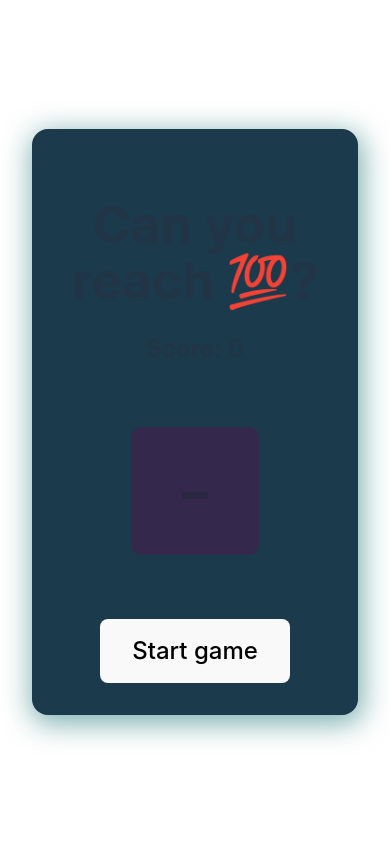
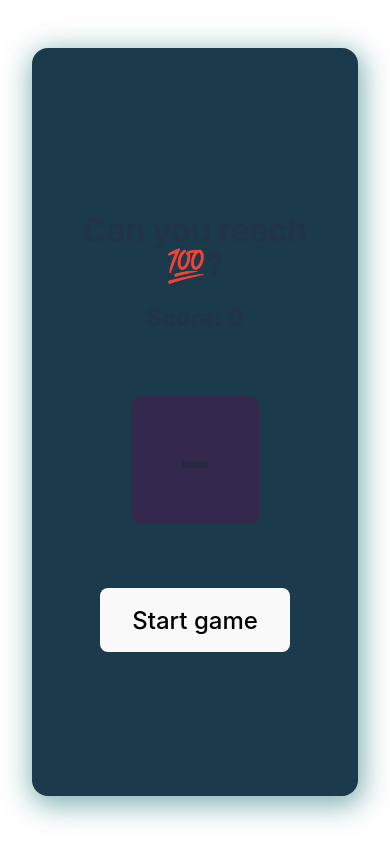
Before and after one commit to abarisic1509/can-you-reach-100, a React (Vite) app: page / in a window 390 px wide. Built offline with nearby package versions, Linux system fonts and the light colour scheme.

Commit message:
minor style fixes

```diff
--- a/src/App.jsx
+++ b/src/App.jsx
@@ -10,18 +10,6 @@ function App() {
 	const [isCowVisible, setIsCowVisible] = useState(false);
 	const [score, setScore] = useState(0);
 	const [remainingTime, setRemainingTime] = useState(15); // 15 seconds
-
-	//set timeout for showing cow when game is started and trigger countdown
-	// useEffect(() => {
-	// 	//random time will generate time between 1-5 seconds
-	// 	const randomTime = Math.floor(Math.random() * (5000 - 4000 + 1)) + 1000;
-	// 	if (isGameStarted && score > 10 && remainingTime > 0 && !isGameOver) {
-	// 		const timeout = setTimeout(() => {
-	// 			showCow();
-	// 		}, randomTime);
-	// 		return () => clearTimeout(timeout);
-	// 	}
-	// }, [isGameStarted, remainingTime, score]);
 
 	//trigger countdown
 	useEffect(() => {
@@ -36,7 +24,7 @@ function App() {
 		}
 	}, [isGameStarted, remainingTime, isGameOver]);
 
-	//check teh score and remaining time every time each change and set game over accordingly
+	//check the score and remaining time every time each change and set game over accordingly
 	useEffect(() => {
 		if (score >= 100) {
 			setIsGameOver(true);
@@ -100,7 +88,7 @@ function App() {
 				<header className="game-header">
 					<h1>
 						{isGameOver && isGameWon
-							? "Congratulations, you won 🥳"
+							? "Hooray, you won 🥳"
 							: isGameOver && !isGameWon && remainingTime > 0
 							? "Uh-oh, cow licked your score away 😭"
 							: isGameOver && !isGameWon && remainingTime === 0
--- a/src/main.scss
+++ b/src/main.scss
@@ -32,7 +32,8 @@ body {
 }
 
 h1 {
-	font-size: 3.2em;
+	font-size: 2em;
+	font-size: clamp(2rem, 0.8rem + 3.84vw, 3.2rem);
 	line-height: 1.1;
 	margin-bottom: 0.5em;
 }
@@ -73,6 +74,11 @@ button {
 	border-radius: 1rem;
 	box-shadow: 2px 6px 28px 3px rgba($color: $clr-primary-50, $alpha: 0.5);
 	position: relative;
+	height: calc(100svh - 10rem);
+	height: calc(100svh - 10rem);
+	display: grid;
+	align-items: center;
+	max-height: 900px;
 	overflow: hidden;
 }
 
@@ -122,6 +128,12 @@ button {
 	}
 }
 
+@media (min-width: 1001px) {
+	h1 {
+		font-size: 3.2rem;
+	}
+}
+
 @media (prefers-color-scheme: light) {
 	:root {
 		color: #213547;
```
Also changed, not shown: 1 other file (tests, documents, lock files or other folders).
